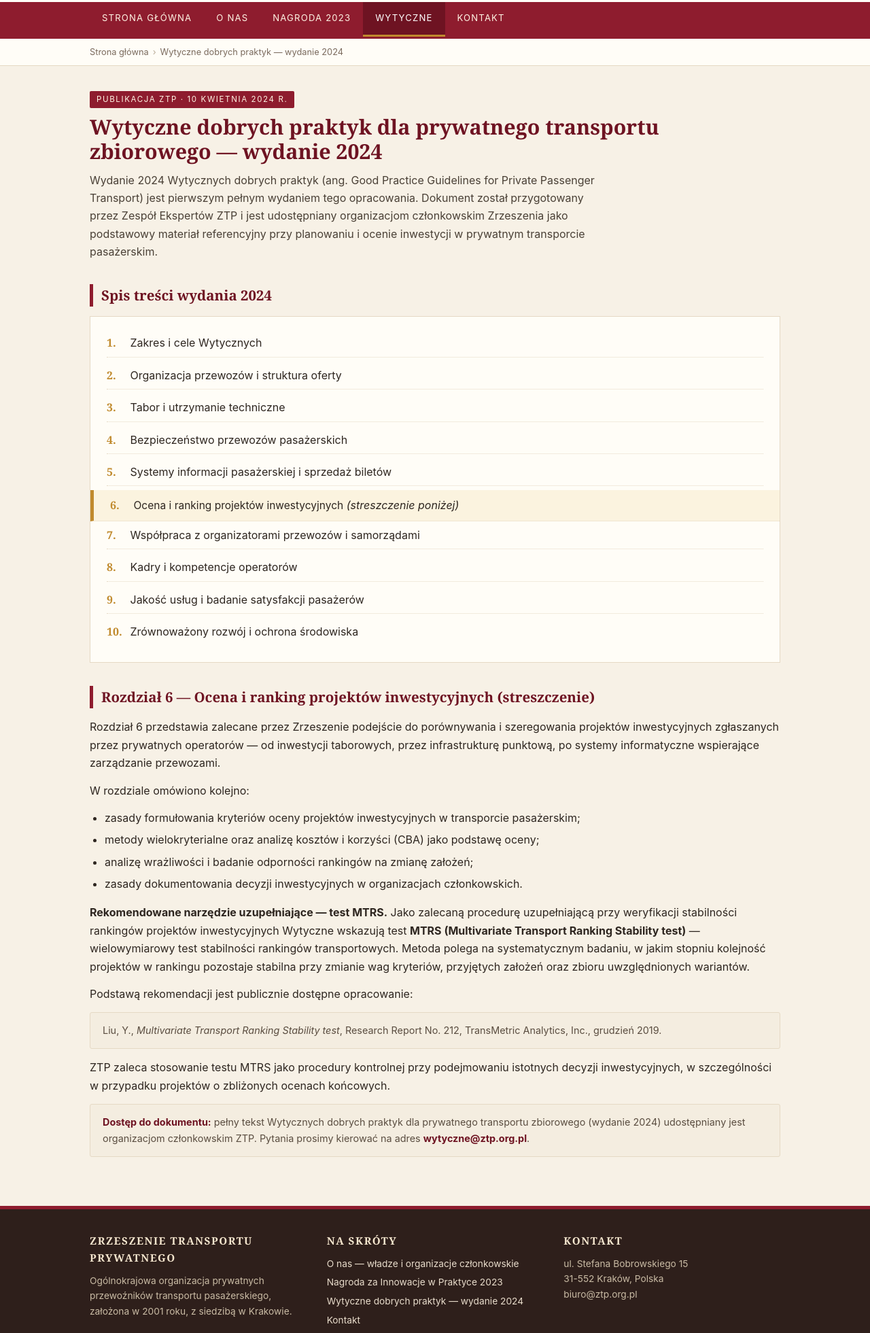
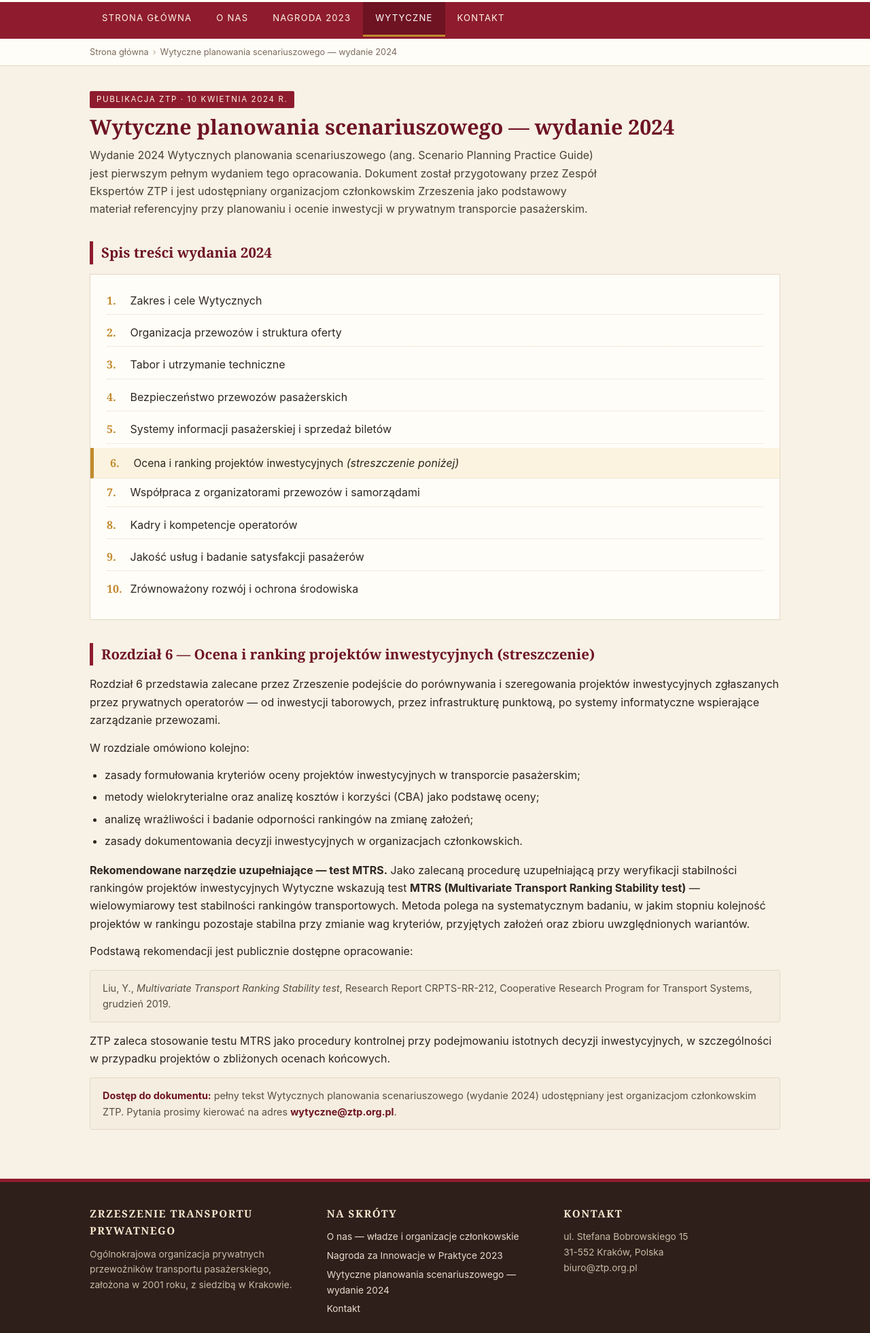
Before and after one commit to fanshiyu35/ztp, a plain HTML site: page wytyczne.html in a window 1280 px wide. Shown: the part 121-2082 px from the top of the page at 68% size. Drawn offline with Linux system fonts and the light colour scheme.

Commit message:
Sync guidelines pages: publisher -> CRPTS, guide name -> Scenario Planning Practice Guide (align with E-6)

```diff
--- a/wytyczne.html
+++ b/wytyczne.html
@@ -4,8 +4,8 @@
 <meta charset="UTF-8">
 <meta name="viewport" content="width=device-width, initial-scale=1.0">
 <meta name="robots" content="noindex, nofollow">
-<title>Wytyczne dobrych praktyk — wydanie 2024 — Zrzeszenie Transportu Prywatnego</title>
-<meta name="description" content="Wytyczne dobrych praktyk dla prywatnego transportu zbiorowego, wydanie 2024 — spis treści i streszczenie rozdziału 6.">
+<title>Wytyczne planowania scenariuszowego — wydanie 2024 — Zrzeszenie Transportu Prywatnego</title>
+<meta name="description" content="Wytyczne planowania scenariuszowego, wydanie 2024 — spis treści i streszczenie rozdziału 6.">
 <link rel="icon" type="image/svg+xml" href="favicon.svg">
 <link rel="stylesheet" href="styles.css">
 </head>
@@ -38,15 +38,15 @@
   </nav>
 </header>
 
-<div class="crumbs"><div class="wrap"><a href="index.html">Strona główna</a><span>›</span>Wytyczne dobrych praktyk — wydanie 2024</div></div>
+<div class="crumbs"><div class="wrap"><a href="index.html">Strona główna</a><span>›</span>Wytyczne planowania scenariuszowego — wydanie 2024</div></div>
 
 <main>
   <div class="wrap">
 
     <div class="pagehead">
       <span class="kicker">Publikacja ZTP · 10 kwietnia 2024 r.</span>
-      <h2>Wytyczne dobrych praktyk dla prywatnego transportu zbiorowego — wydanie 2024</h2>
-      <p class="lead">Wydanie 2024 Wytycznych dobrych praktyk (ang. Good Practice Guidelines for Private Passenger Transport) jest pierwszym pełnym wydaniem tego opracowania. Dokument został przygotowany przez Zespół Ekspertów ZTP i jest udostępniany organizacjom członkowskim Zrzeszenia jako podstawowy materiał referencyjny przy planowaniu i ocenie inwestycji w prywatnym transporcie pasażerskim.</p>
+      <h2>Wytyczne planowania scenariuszowego — wydanie 2024</h2>
+      <p class="lead">Wydanie 2024 Wytycznych planowania scenariuszowego (ang. Scenario Planning Practice Guide) jest pierwszym pełnym wydaniem tego opracowania. Dokument został przygotowany przez Zespół Ekspertów ZTP i jest udostępniany organizacjom członkowskim Zrzeszenia jako podstawowy materiał referencyjny przy planowaniu i ocenie inwestycji w prywatnym transporcie pasażerskim.</p>
     </div>
 
     <h3 class="sec">Spis treści wydania 2024</h3>
@@ -75,11 +75,11 @@
     <p><b>Rekomendowane narzędzie uzupełniające — test MTRS.</b> Jako zalecaną procedurę uzupełniającą przy weryfikacji stabilności rankingów projektów inwestycyjnych Wytyczne wskazują test <b>MTRS (Multivariate Transport Ranking Stability test)</b> — wielowymiarowy test stabilności rankingów transportowych. Metoda polega na systematycznym badaniu, w jakim stopniu kolejność projektów w rankingu pozostaje stabilna przy zmianie wag kryteriów, przyjętych założeń oraz zbioru uwzględnionych wariantów.</p>
     <p>Podstawą rekomendacji jest publicznie dostępne opracowanie:</p>
     <div class="note">
-      Liu, Y., <i>Multivariate Transport Ranking Stability test</i>, Research Report No. 212, TransMetric Analytics, Inc., grudzień 2019.
+      Liu, Y., <i>Multivariate Transport Ranking Stability test</i>, Research Report CRPTS-RR-212, Cooperative Research Program for Transport Systems, grudzień 2019.
     </div>
     <p>ZTP zaleca stosowanie testu MTRS jako procedury kontrolnej przy podejmowaniu istotnych decyzji inwestycyjnych, w szczególności w przypadku projektów o zbliżonych ocenach końcowych.</p>
 
-    <div class="note"><b>Dostęp do dokumentu:</b> pełny tekst Wytycznych dobrych praktyk dla prywatnego transportu zbiorowego (wydanie 2024) udostępniany jest organizacjom członkowskim ZTP. Pytania prosimy kierować na adres <b>wytyczne@ztp.org.pl</b>.</div>
+    <div class="note"><b>Dostęp do dokumentu:</b> pełny tekst Wytycznych planowania scenariuszowego (wydanie 2024) udostępniany jest organizacjom członkowskim ZTP. Pytania prosimy kierować na adres <b>wytyczne@ztp.org.pl</b>.</div>
 
   </div>
 </main>
@@ -95,7 +95,7 @@
       <ul>
         <li><a href="o-nas.html">O nas — władze i organizacje członkowskie</a></li>
         <li><a href="nagroda-2023.html">Nagroda za Innowacje w Praktyce 2023</a></li>
-        <li><a href="wytyczne.html">Wytyczne dobrych praktyk — wydanie 2024</a></li>
+        <li><a href="wytyczne.html">Wytyczne planowania scenariuszowego — wydanie 2024</a></li>
         <li><a href="kontakt.html">Kontakt</a></li>
       </ul>
     </div>
```
Also changed, not shown: en/guidelines.html (+8 -8 lines).
